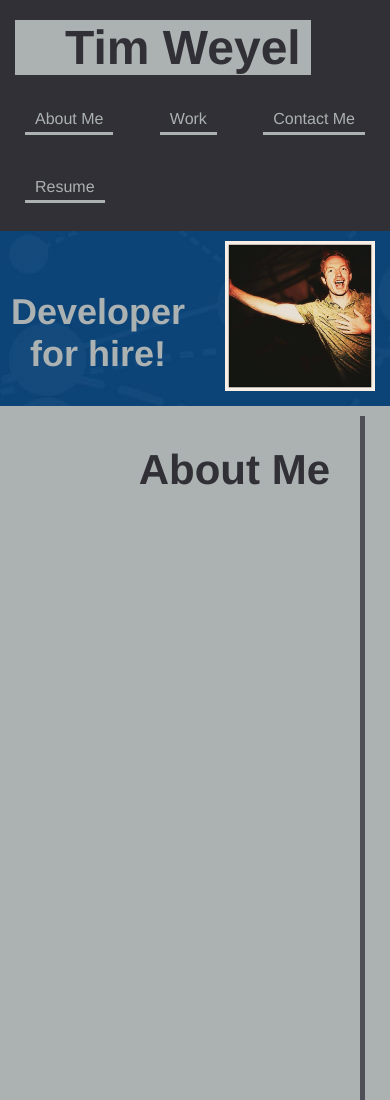
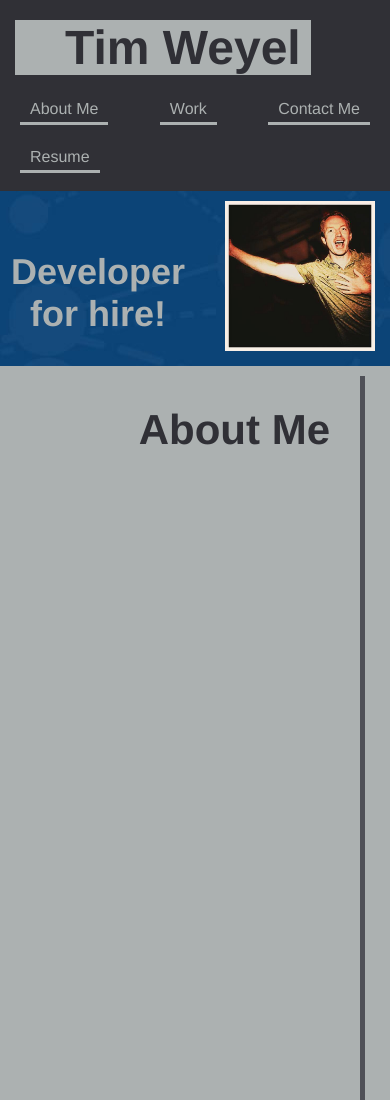
Before and after one commit to timweyel/portfolio-v1, a plain HTML site: page index.html in a window 390 px wide. Shown: the top 1100 px of the page. Drawn offline with Linux system fonts and the light colour scheme.

Commit message:
starting media queries

```diff
--- a/assets/css/style.css
+++ b/assets/css/style.css
@@ -45,7 +45,7 @@ header nav ul {
 }
 
 header nav ul li {
-    padding: 25px 10px;
+    padding: 15px 5px;
 }
 
 header nav a {
@@ -144,3 +144,7 @@ footer a {
     text-decoration: none;
     color: #303036;
 }
+
+@media screen and (max-width: 980px) {
+
+}
--- a/index.html
+++ b/index.html
@@ -3,6 +3,7 @@
   <head>
     <meta charset="UTF-8">
     <title>Tim Weyel's Portfolio</title>
+	<meta name="viewport" content="width=device-width, initial-scale=1.0" />
     <link rel="stylesheet" href="assets/css/style.css" />
   </head>
 
```
